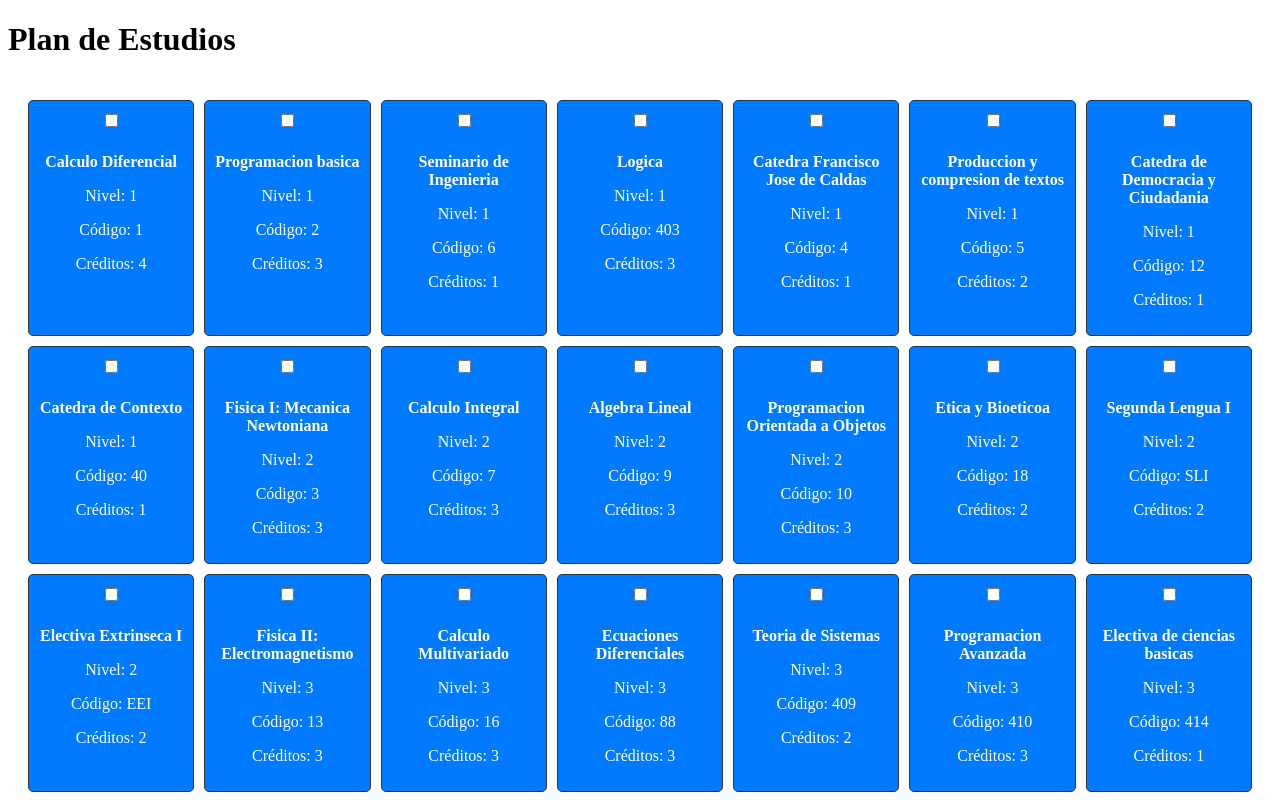
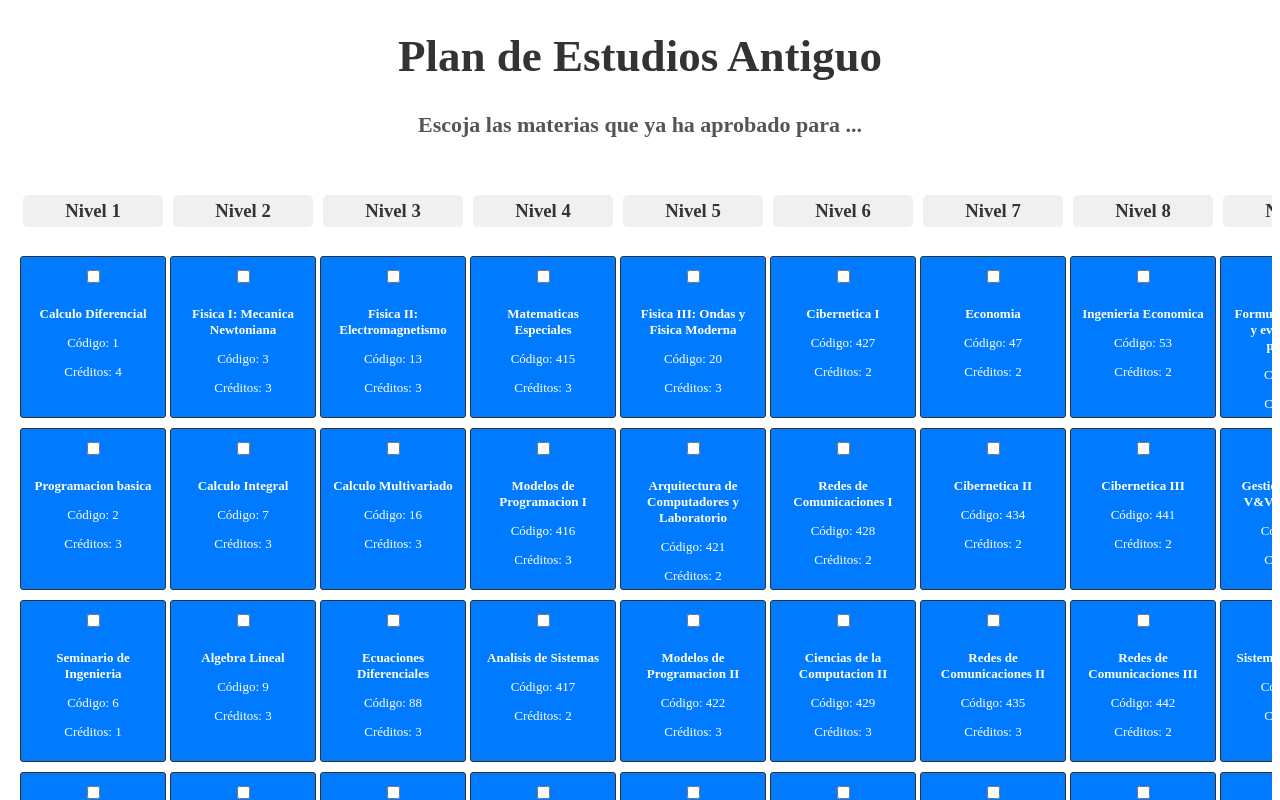
Before and after one commit to wsflorianf/nuevo-pensum-sistemas, a React (Create React App) app in the folder simulador/simulador/: page / in a window 1280 px wide. Shown: the top 800 px of the page. Built offline with nearby package versions, Linux system fonts and the light colour scheme.

Commit message:
Mejora en la organizacion de las checkbox (falta mas estilos y el boton de simular

```diff
--- a/simulador/simulador/src/App.js
+++ b/simulador/simulador/src/App.js
@@ -1,10 +1,12 @@
 import React from 'react';
 import PlanDeEstudios from './PlanDeEstudios';
+import './PlanDeEstudios.css';
 
 function App() {
   return (
     <div className="App">
-      <h1>Plan de Estudios</h1>
+      <h1>Plan de Estudios Antiguo</h1>
+      <h2>Escoja las materias que ya ha aprobado para ...</h2>
       <PlanDeEstudios />
     </div>
   );
--- a/simulador/simulador/src/PlanDeEstudios.css
+++ b/simulador/simulador/src/PlanDeEstudios.css
@@ -1,18 +1,51 @@
 .plan-de-estudios {
-    display: grid;
-    grid-template-columns: repeat(auto-fit, minmax(150px, 1fr));
+  display: flex;
+  gap: 20px;
+  padding: 20px;
+  overflow-x: auto;
+}
+
+h1 {
+  font-size: 45px;
+  color: #333;
+  text-align: center;
+}
+
+h2 {
+  font-size: 22px;
+  color: #555;
+  text-align: center;
+  margin-top: 10px;
+}
+
+.nivel-columna {
+  display: flex;
+  flex-direction: column;
+  align-items: center;
   gap: 10px;
-    padding: 20px;
+  min-width: 130px;
+}
+
+.nivel-columna h3 {
+  text-align: center;
+  color: #333;
+  background-color: #f0f0f0;
+  padding: 5px;
+  border-radius: 5px;
+  width: 100%;
 }
 
 .materia {
   border: 1px solid #333;
   padding: 10px;
   text-align: center;
+  font-size: small;
   background-color: #007BFF;
   color: white;
-    border-radius: 5px;
+  border-radius: 3px;
   transition: background-color 0.3s;
+  width: 95%;
+  height:140px;
 }
 
 .materia input[type="checkbox"] {
--- a/simulador/simulador/src/PlanDeEstudios.js
+++ b/simulador/simulador/src/PlanDeEstudios.js
@@ -1,5 +1,5 @@
 import React, { useState, useEffect } from 'react';
-import './PlanDeEstudios.css';  // Importa los estilos
+import './PlanDeEstudios.css';
 
 const Materia = ({ materia, toggleAprobado }) => (
   <div className={`materia ${materia.estado ? 'aprobada' : ''}`}>
@@ -9,7 +9,6 @@ const Materia = ({ materia, toggleAprobado }) => (
       onChange={() => toggleAprobado(materia.codigo)}
     />
     <p><strong>{materia.nombre}</strong></p>
-    <p>Nivel: {materia.nivel}</p>
     <p>Código: {materia.codigo}</p>
     <p>Créditos: {materia.creditos}</p>
   </div>
@@ -19,14 +18,12 @@ const PlanDeEstudios = () => {
   const [materias, setMaterias] = useState([]);
 
   useEffect(() => {
-    // Carga el archivo JSON desde la carpeta public
     fetch('/data.json')
       .then((response) => response.json())
       .then((data) => {
-        // Agrega el campo "estado" a cada elemento si no existe
         const inicializarEstado = data.map(materia => ({
           ...materia,
-          estado: false // Añade "estado" con valor inicial "false"
+          estado: false
         }));
         setMaterias(inicializarEstado);
       })
@@ -39,10 +36,22 @@ const PlanDeEstudios = () => {
     ));
   };
 
+  // Agrupar materias por nivel
+  const niveles = materias.reduce((acc, materia) => {
+    acc[materia.nivel] = acc[materia.nivel] || [];
+    acc[materia.nivel].push(materia);
+    return acc;
+  }, {});
+
   return (
     <div className="plan-de-estudios">
-      {materias.map((materia) => (
-        <Materia key={materia.codigo} materia={materia} toggleAprobado={toggleAprobado} />
+      {Object.keys(niveles).map((nivel) => (
+        <div key={nivel} className="nivel-columna">
+          <h3>Nivel {nivel}</h3>
+          {niveles[nivel].map((materia) => (
+            <Materia key={materia.codigo} materia={materia} toggleAprobado={toggleAprobado} />
+          ))}
+        </div>
       ))}
     </div>
   );
```
Lines whose indentation alone changed are shown as unchanged.
